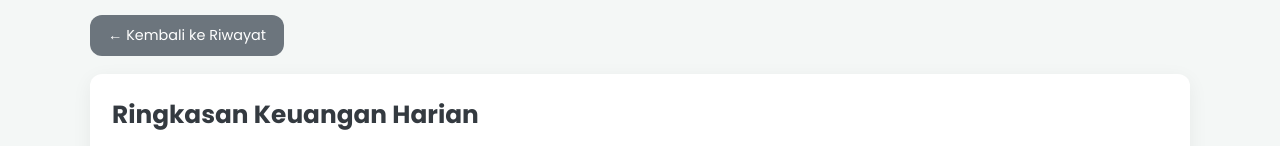
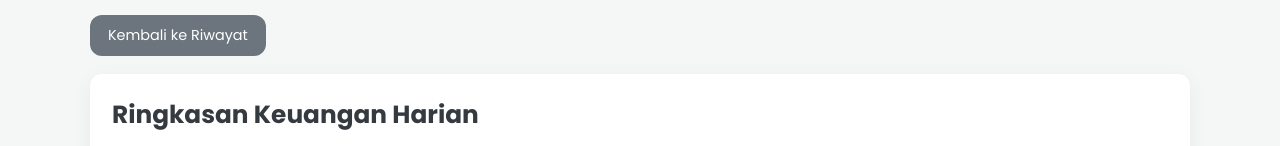
Before and after one commit to kasirrafasya/user, a plain HTML site: page ekspor.html in a window 1280 px wide. Shown: the top 146 px of the page. Drawn offline with Linux system fonts and the light colour scheme; no server answers.

Commit message:
Update ekspor.html

```diff
--- a/ekspor.html
+++ b/ekspor.html
@@ -159,7 +159,7 @@
 
 <div class="container">
 
-    <a href="history.html" class="btn-back">← Kembali ke Riwayat</a>
+    <a href="history.html" class="btn-back">Kembali ke Riwayat</a>
 
     <div id="alert-local-storage" class="local-storage-alert" style="display:none;">
         Data transaksi terbaru berhasil dimuat. Catatan:
```
